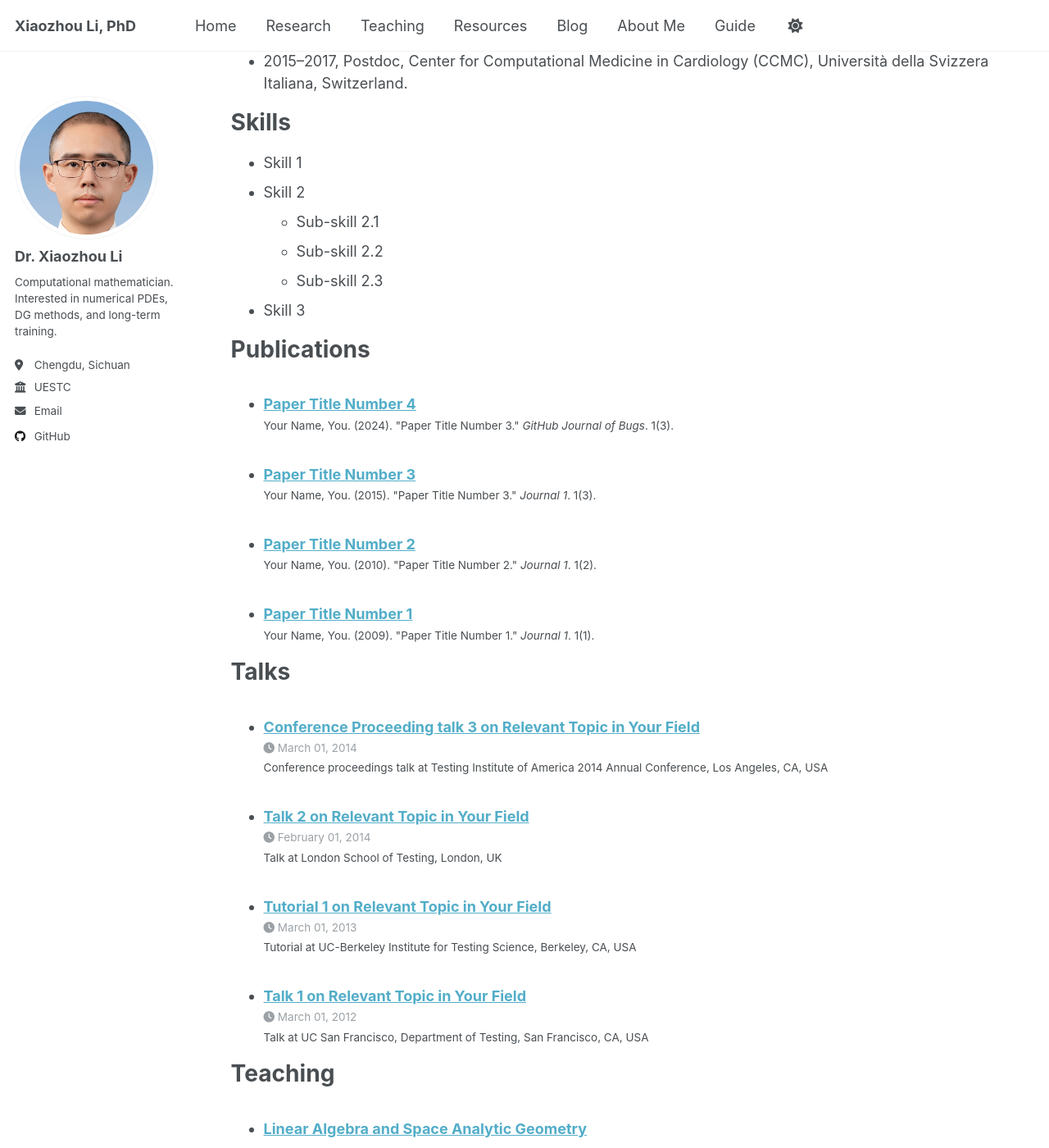
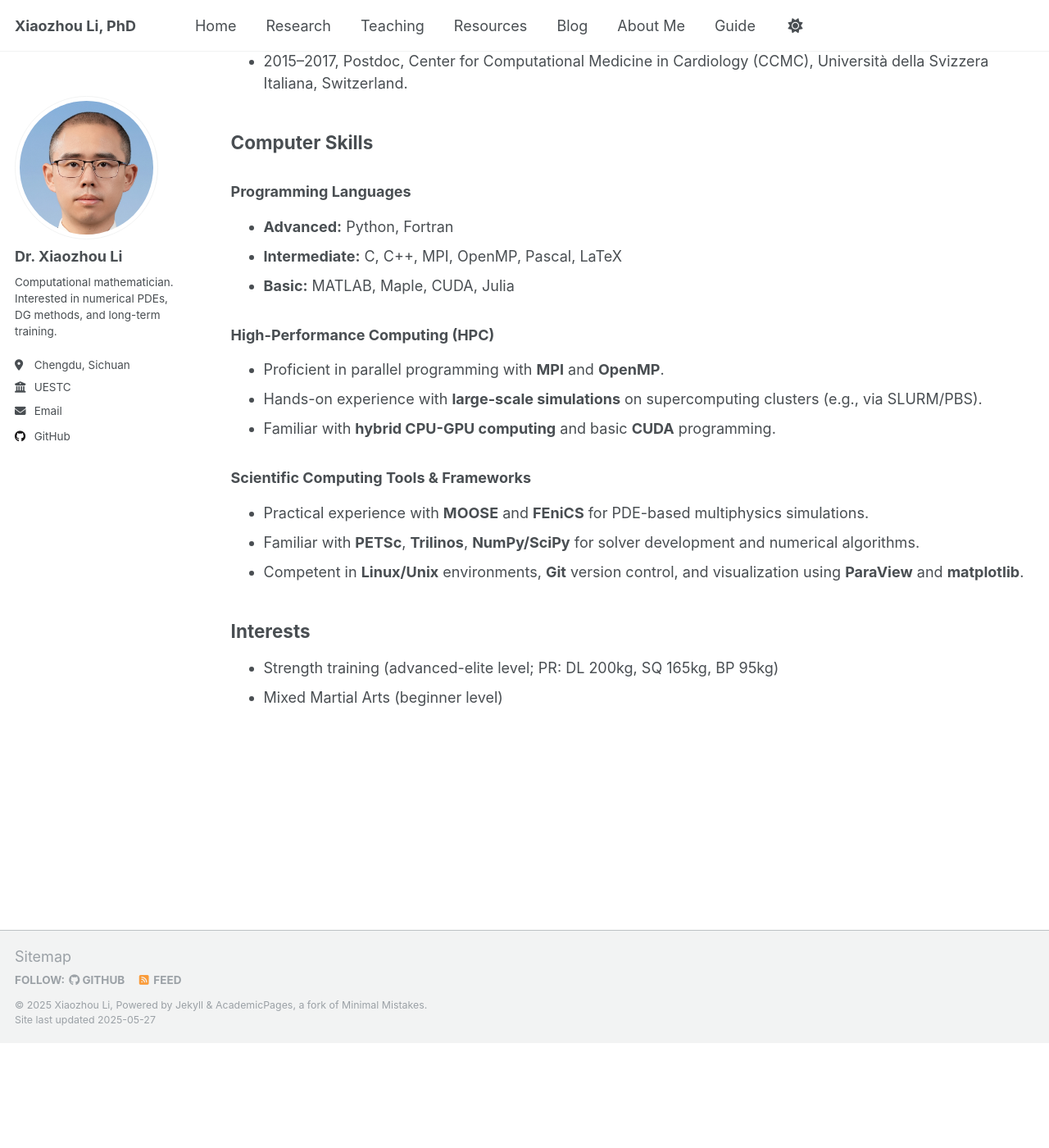
Before and after one commit to xiaozhouli/xiaozhouli.github.io, a Jekyll site: the page built from _pages/me.md, in a window 1280 px wide and 1400 px high, scrolled down 752 px. Shown: the whole window at 82% size. Built offline with Jekyll 4.4.1, drawn with Linux system fonts in a browser that asks for light colours; after the commit the page ends 2024 px from its top, so only the background shows below that; some of the changed text lies outside the part shown.

Commit message:
update about me page

```diff
--- a/_pages/me.md
+++ b/_pages/me.md
@@ -26,16 +26,29 @@ Feel free to [contact me via email](mailto:your_email@example.com) or connect th
 * 2015–2017, Postdoc, Center for Computational Medicine in Cardiology (CCMC), Università della Svizzera Italiana, Switzerland.
 
 
+## Computer Skills
 
-Skills
-======
-* Skill 1
-* Skill 2
-  * Sub-skill 2.1
-  * Sub-skill 2.2
-  * Sub-skill 2.3
-* Skill 3
+### Programming Languages
+- **Advanced:** Python, Fortran
+- **Intermediate:** C, C++, MPI, OpenMP, Pascal, LaTeX
+- **Basic:** MATLAB, Maple, CUDA, Julia
 
+### High-Performance Computing (HPC)
+- Proficient in parallel programming with **MPI** and **OpenMP**.
+- Hands-on experience with **large-scale simulations** on supercomputing clusters (e.g., via SLURM/PBS).
+- Familiar with **hybrid CPU-GPU computing** and basic **CUDA** programming.
+
+### Scientific Computing Tools & Frameworks
+- Practical experience with **MOOSE** and **FEniCS** for PDE-based multiphysics simulations.
+- Familiar with **PETSc**, **Trilinos**, **NumPy/SciPy** for solver development and numerical algorithms.
+- Competent in **Linux/Unix** environments, **Git** version control, and visualization using **ParaView** and **matplotlib**.
+
+
+## Interests
+- Strength training (advanced-elite level; PR: DL 200kg, SQ 165kg, BP 95kg)
+- Mixed Martial Arts (beginner level)
+
+<!-- 注释：此处可补充写作思路，如“接下来需要添加案例部分”
 Publications
 ======
   <ul>{% for post in site.publications reversed %}
@@ -57,3 +70,4 @@ Teaching
 Service and leadership
 ======
 * Currently signed in to 43 different slack teams
+-->
--- a/_projects/2015-10-01-paper-title-number-3.md
+++ /dev/null
@@ -1,14 +0,0 @@
----
-title: "Paper Title Number 3"
-collection: publications
-category: manuscripts
-permalink: /publication/2015-10-01-paper-title-number-3
-excerpt: 'This paper is about the number 3. The number 4 is left for future work.'
-date: 2015-10-01
-venue: 'Journal 1'
-slidesurl: 'http://academicpages.github.io/files/slides3.pdf'
-paperurl: 'http://academicpages.github.io/files/paper3.pdf'
-citation: 'Your Name, You. (2015). &quot;Paper Title Number 3.&quot; <i>Journal 1</i>. 1(3).'
----
-
-The contents above will be part of a list of publications, if the user clicks the link for the publication than the contents of section will be rendered as a full page, allowing you to provide more information about the paper for the reader. When publications are displayed as a single page, the contents of the above "citation" field will automatically be included below this section in a smaller font.
--- a/_projects/2024-02-17-paper-title-number-4.md
+++ /dev/null
@@ -1,13 +0,0 @@
----
-title: "Paper Title Number 4"
-collection: publications
-category: conferences
-permalink: /publication/2024-02-17-paper-title-number-4
-excerpt: 'This paper is about fixing template issue #693.'
-date: 2024-02-17
-venue: 'GitHub Journal of Bugs'
-paperurl: 'http://academicpages.github.io/files/paper3.pdf'
-citation: 'Your Name, You. (2024). &quot;Paper Title Number 3.&quot; <i>GitHub Journal of Bugs</i>. 1(3).'
----
-
-The contents above will be part of a list of publications, if the user clicks the link for the publication than the contents of section will be rendered as a full page, allowing you to provide more information about the paper for the reader. When publications are displayed as a single page, the contents of the above "citation" field will automatically be included below this section in a smaller font.
```
Also changed, not shown: _projects/2009-04-01-project-AFOSR.md (+1 -1 lines), _projects/2013-02-01-project-AFOSR.md (+1 -1 lines), _projects/2014-07-01-project-PASC.md (+3 -4 lines).
